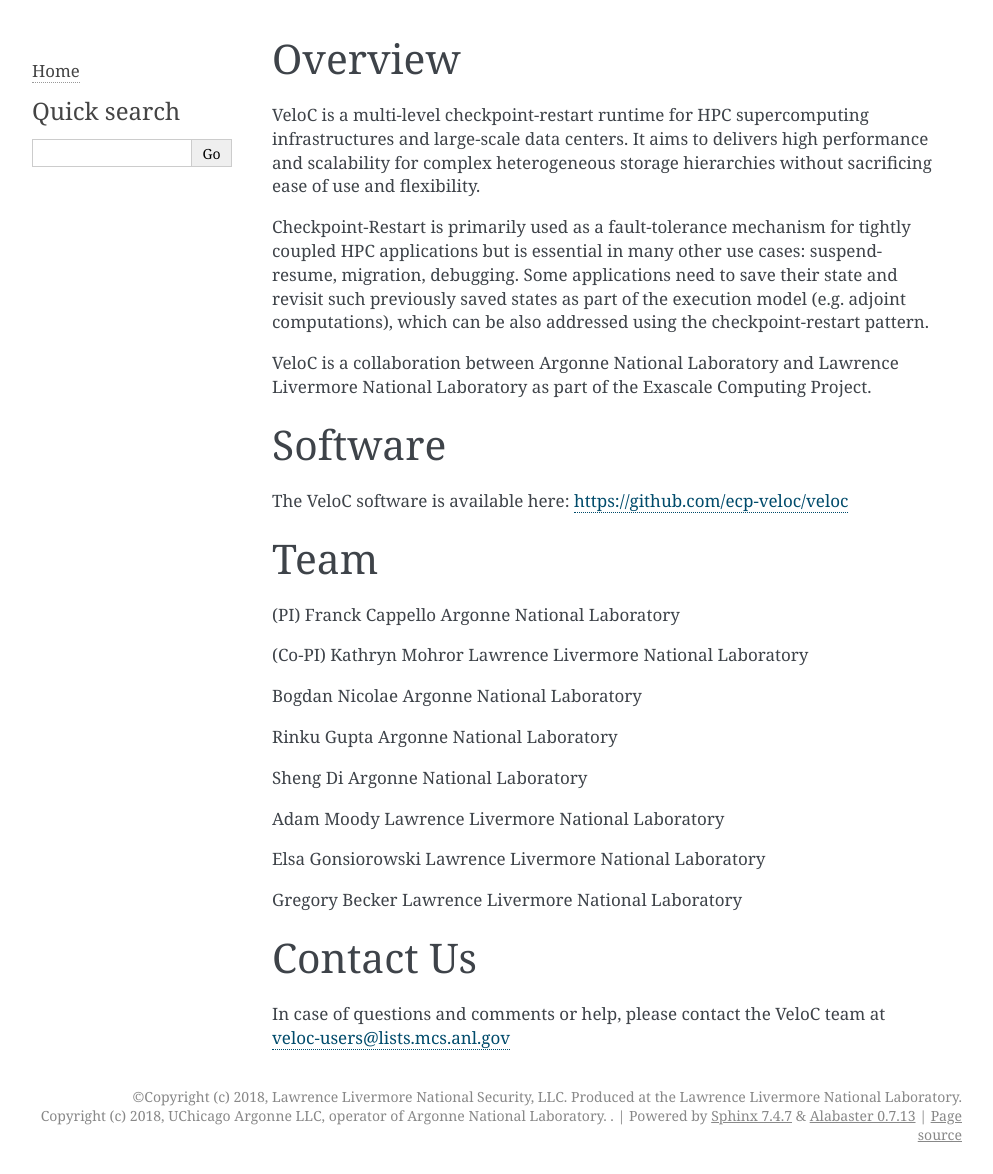
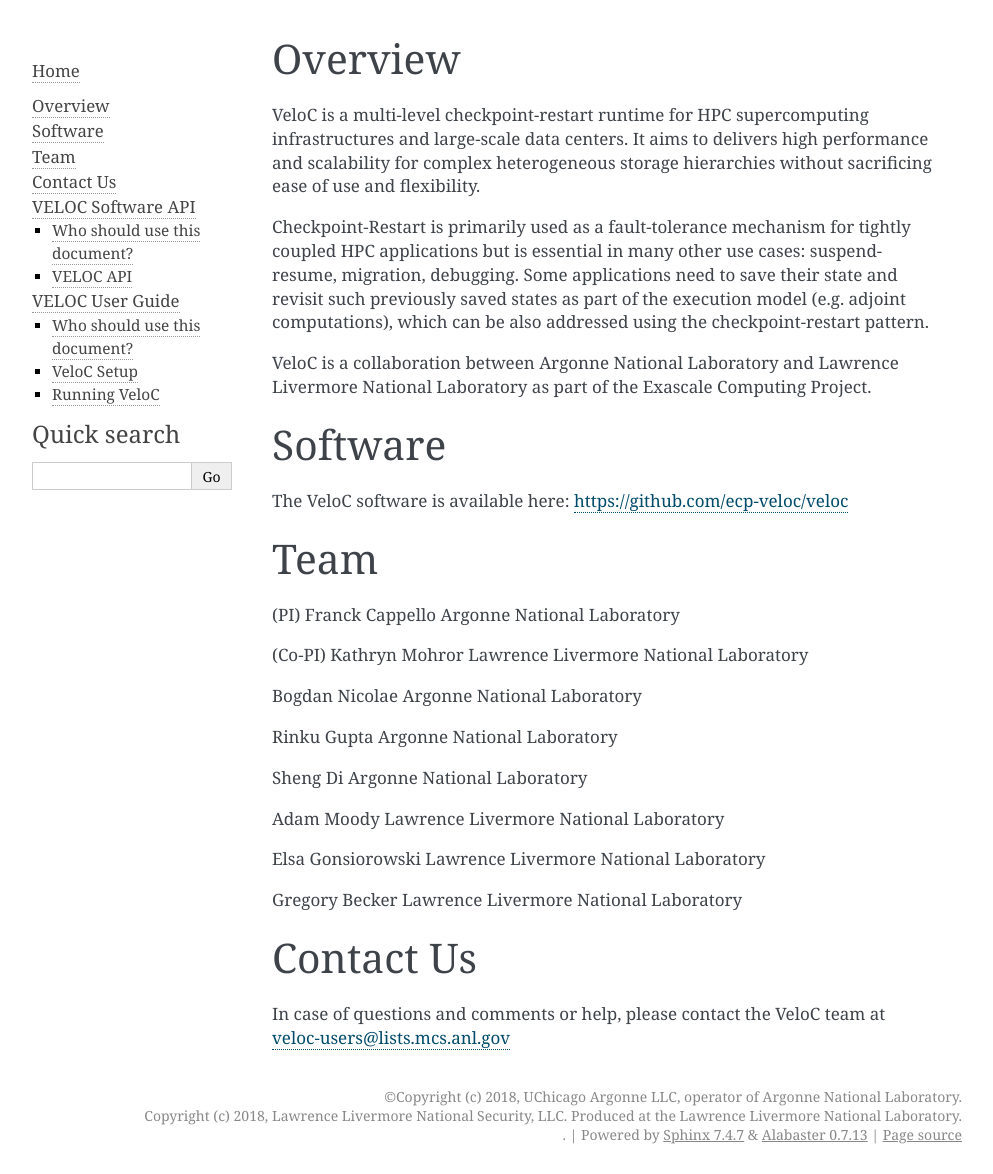
Before and after one commit to ECP-VeloC/VELOC, a Sphinx documentation site: the page built from docs/index.rst, in a window 1280 px wide. Shown: the whole page, without its empty margins (148-1141 px from the left). Built offline with Sphinx 7.4.7, drawn with Linux system fonts in a browser that asks for light colours.

Commit message:
updated toc

```diff
--- a/docs/conf.py
+++ b/docs/conf.py
@@ -19,11 +19,11 @@
 
 # -- Project information -----------------------------------------------------
 
-project = 'VELOC'
-copyright = '''Copyright (c) 2018, Lawrence Livermore National Security, LLC.
-Produced at the Lawrence Livermore National Laboratory.
+project = 'VeloC'
+copyright = '''Copyright (c) 2018, UChicago Argonne LLC, operator of Argonne National Laboratory.
 <br>
-Copyright (c) 2018, UChicago Argonne LLC, operator of Argonne National Laboratory.
+Copyright (c) 2018, Lawrence Livermore National Security, LLC. Produced at the Lawrence Livermore National Laboratory.
+<br>
 '''
 author = ''
 
@@ -55,7 +55,7 @@
 source_suffix = '.rst'
 
 # The master toctree document.
-master_doc = 'index'
+master_doc = 'toc'
 
 # The language for content autogenerated by Sphinx. Refer to documentation
 # for a list of supported languages.
```
